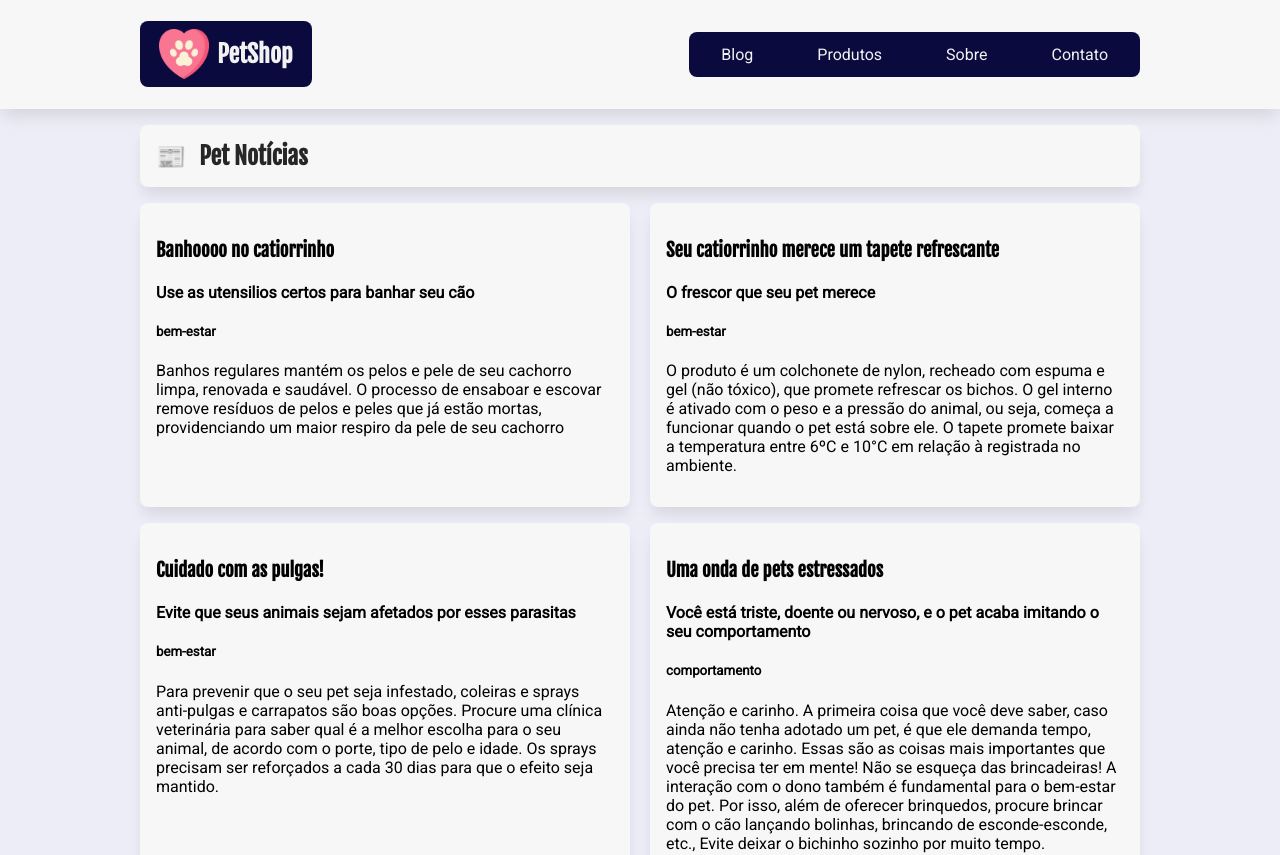
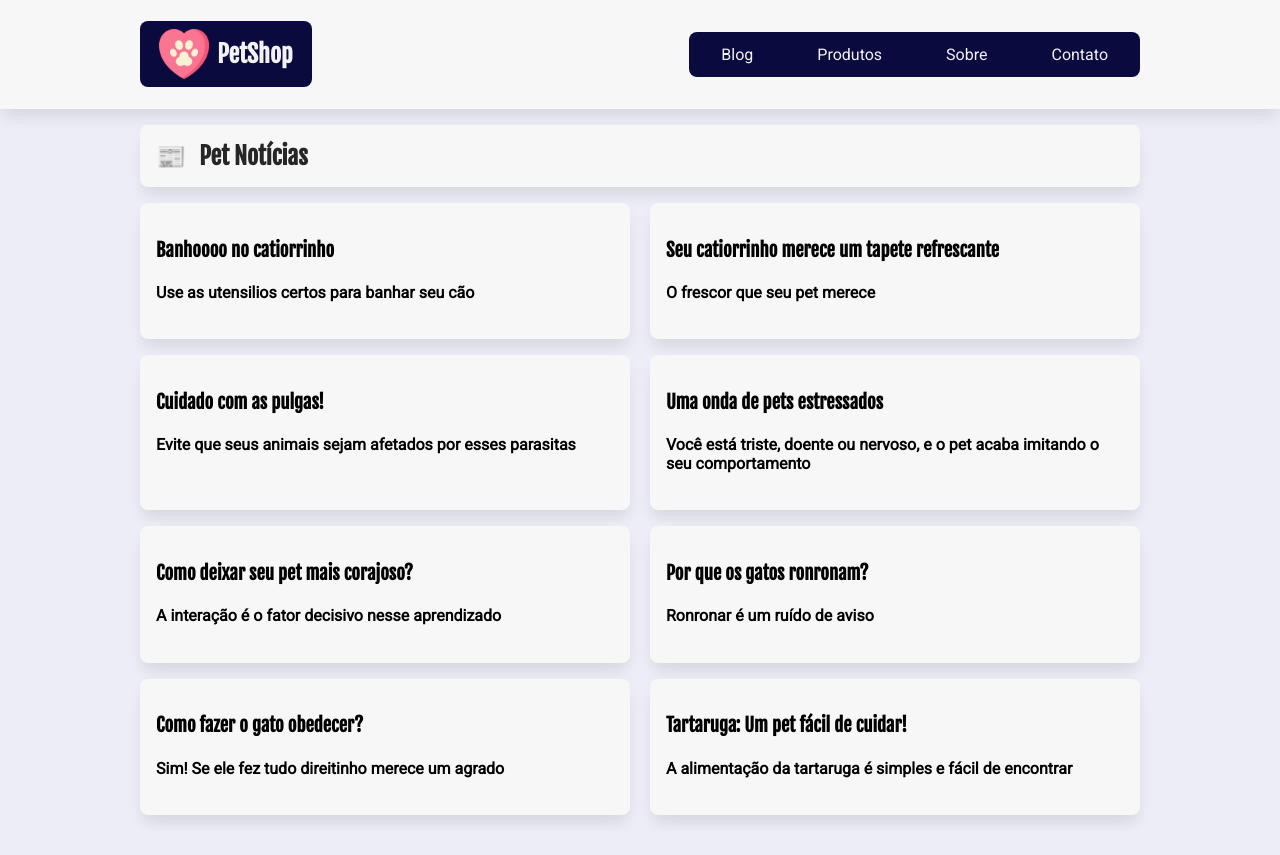
Before and after one commit to veronica-silva/petshop-veronica, a React (Create React App) app: page / in a window 1280 px wide. Shown: the top 855 px of the page. After the commit the page ends 831 px from the top, so only its background shows below. Built offline with nearby package versions, Linux system fonts and the light colour scheme; data requests are answered from the project's data file.

Commit message:
Update ListaPosts.jsx

```diff
--- a/src/components/ListaPosts/ListaPosts.jsx
+++ b/src/components/ListaPosts/ListaPosts.jsx
@@ -4,8 +4,6 @@ import serverApi from "../../api/servidor-api";
 const ListaPosts = () => {
   const [posts, setPosts] = useState([]);
   console.log(serverApi);
-
-  const postsTemp = [];
 
   useEffect(() => {
     async function getPosts() {
@@ -26,8 +24,6 @@ const ListaPosts = () => {
         <article className={estilos.post} key={id}>
           <h3>{titulo}</h3>
           <h4>{subtitulo}</h4>
-          <h5>{categoria}</h5>
-          <p>{descricao}</p>
         </article>
       ))}
     </div>
```
